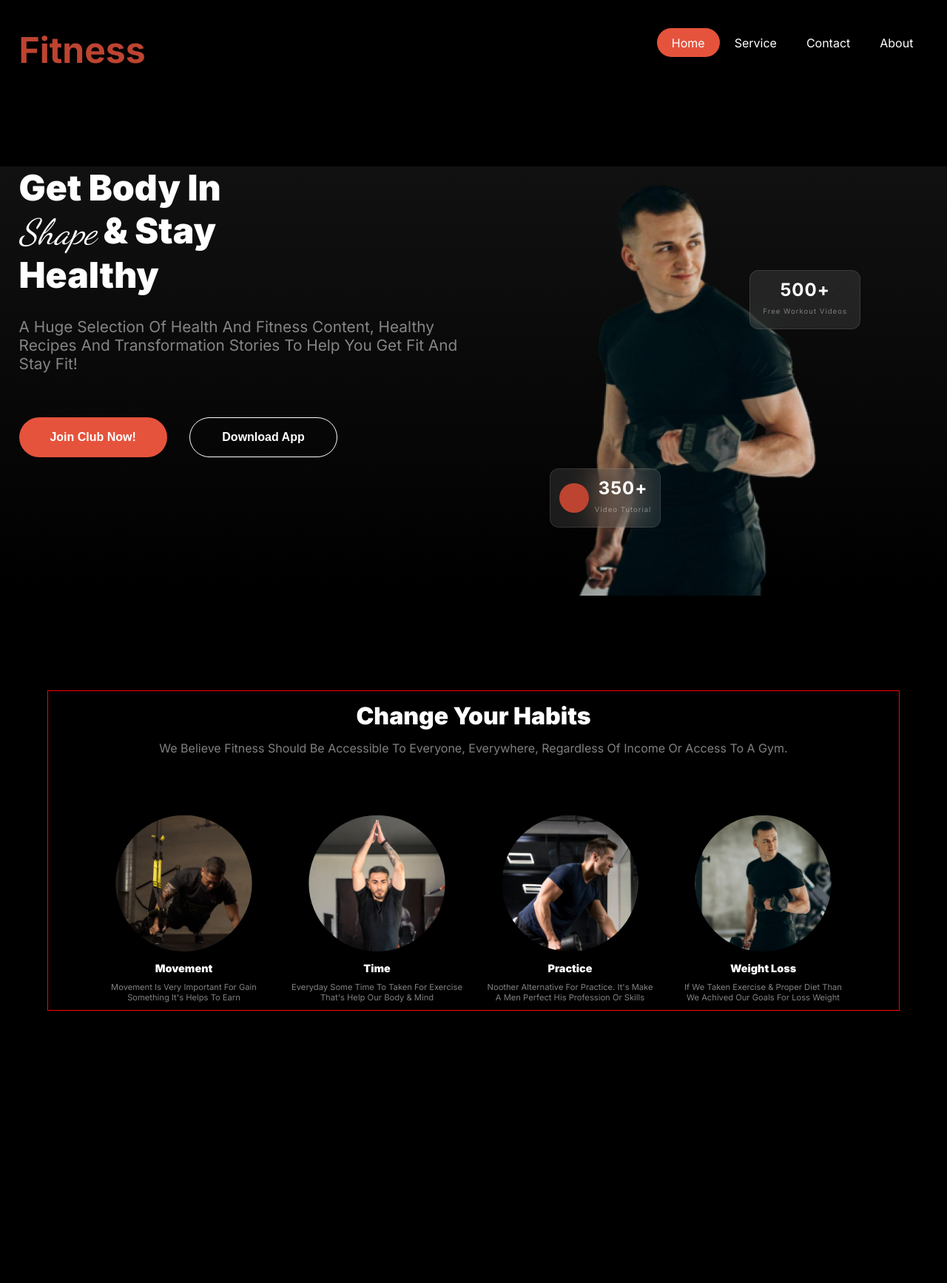
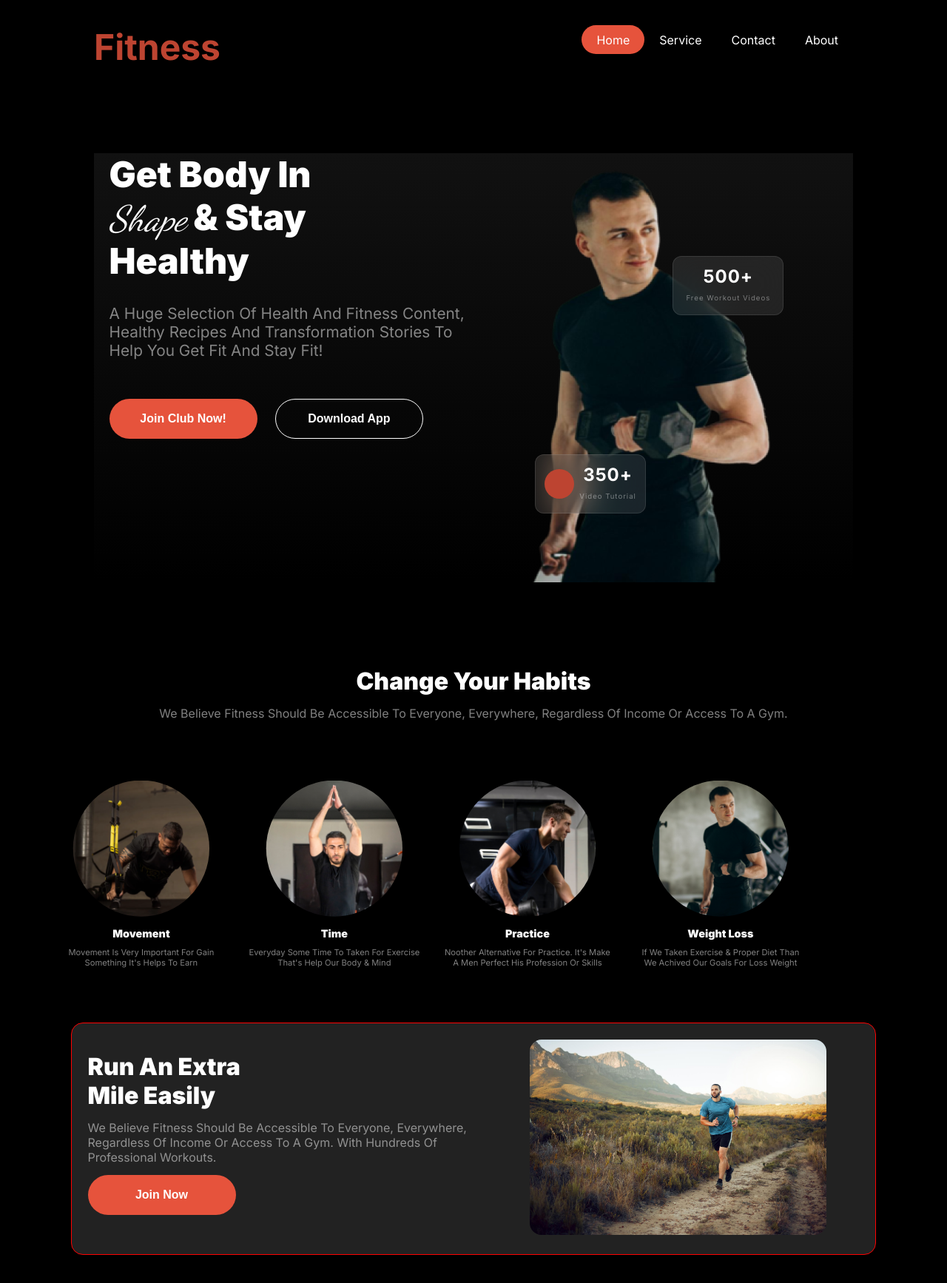
Before and after one commit to rabbi8535/Assignment-2, a plain HTML site: page index.html in a window 1280 px wide. Shown: the whole page at 74% size. Before the commit the page ends 1430 px from the top, so only its background shows below. Drawn offline with Linux system fonts and the light colour scheme.

Commit message:
responsive runing section

```diff
--- a/index.html
+++ b/index.html
@@ -109,6 +109,18 @@
                 </div>
             </div>
         </section>
+
+        <section class="runing">
+            <div class="tittle">
+                <h1> Run an Extra <br> Mile Easily</h1>
+                <p>We believe fitness should be accessible to everyone, everywhere, regardless of income or access to a gym. With hundreds of professional workouts.</p>
+                <button class="btn-1">Join Now</button>
+            </div>
+            <div class="img">
+                <img src="images/run.jpg" alt="">
+            </div>
+        </section>
+
     </main>
     <footer></footer>
 </body>
--- a/style.css
+++ b/style.css
@@ -31,14 +31,14 @@ body {
 /* nav section*/
 
 header {
-    max-width: 1440px;
+    max-width: 1140px;
     margin: auto;
 }
 
 header nav {
     /* border: 1px solid red; */
-    max-width: 1140;
-    margin: 3% 2%;
+    width: 90%;
+    margin: 3% auto;
     display: flex;
     justify-content: space-between;
 
@@ -81,7 +81,7 @@ header nav a {
 
 .hero {
     /* border: 1px solid red; */
-    max-width: 1440px;
+    width: 90%;
     margin: 10% auto;
     background: linear-gradient(180.00deg, rgb(17, 17, 17), rgba(119, 119, 119, 0) 100%);
 
@@ -214,7 +214,7 @@ header nav a {
 @media screen and (min-width:280px) and (max-width:700px) {
 
     header {
-        margin: 10% 5%;
+        margin: 10% auto;
     }
 
     /* nav section */
@@ -324,15 +324,16 @@ header nav a {
 
 /* main section*/
 .main{
-    max-width: 1440px;
-    margin: 10% auto;
+    max-width: 1140px;
+    margin:auto ;
+
 }
 
 /* main habit section*/
 
 .habit{
-    border: 1px solid red;
-    margin: 5%;
+    width: 90%;
+    margin: 5% auto;
 }
 
 .habit .tittle{
@@ -352,6 +353,7 @@ header nav a {
 }
 
 .habit .cards{
+    width: 90%;
     margin-top: 7%;
     display: flex;
     gap: 30px;
@@ -383,3 +385,85 @@ header nav a {
     color: rgba(255,255,255,0.5);
     margin: 10px 0px;
 }
+
+
+/* main runnig section*/
+
+.runing{
+    width: 85%;
+    margin: 5% auto;
+    border: 1px solid red;
+    display: flex;
+    justify-content: center;
+    align-items: center;
+    background-color: rgba(34,34,34,1);
+    /* gap: 20px; */
+    border-radius: 16px;
+
+}
+.runing button{
+    margin-top: 0px;
+}
+
+.runing .tittle{
+    width: 50%;
+
+}
+.runing .tittle h1{
+    font-size: 2rem;
+    font-weight: 900;
+    margin: 14px 0px;
+}
+
+.runing .tittle p{
+    font-size: 1rem;
+    color: rgba(255,255,255,0.5);
+    margin: 14px 0px;
+}
+
+.runing .img{
+    max-width: 500px;
+    max-height: 100%;
+    border-radius: 30px;
+    padding-left: 5%;
+}
+
+.runing .img img{
+    width: 90%;
+    margin: 5% auto;
+    border-radius: 16px;
+}
+
+
+/* responsive runing section*/
+
+@media screen and (min-width:280px) and (max-width:700px)  {
+    .runing {
+        width: 95%;
+        flex-direction: column;
+
+
+    }
+
+    .runing .tittle{
+        width: 90%;
+        margin: auto;
+        flex-direction: column;
+        justify-content: center;
+
+    }
+    .runing .img {
+        width: 100%;
+        margin: auto;
+
+    }
+    .runing .img img{
+        width: 90%;
+
+    }
+    .runing button{
+        width: 100%;
+        margin: auto;
+        font-size: 1rem;
+    }
+}
```
